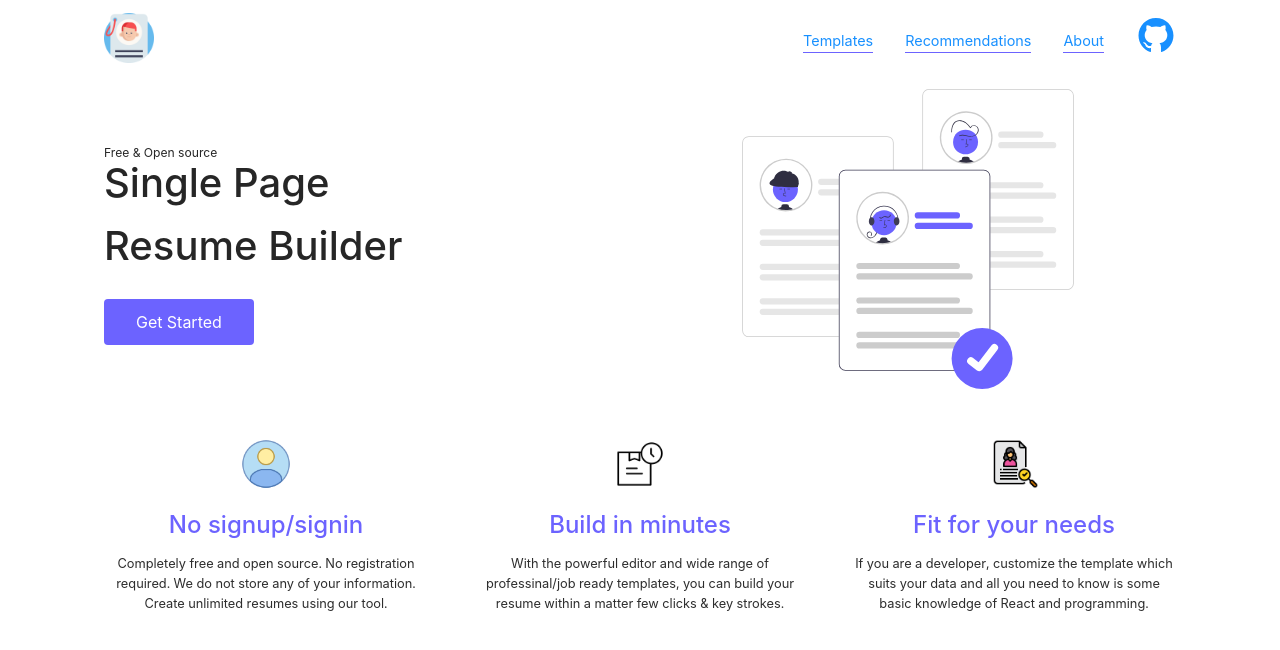
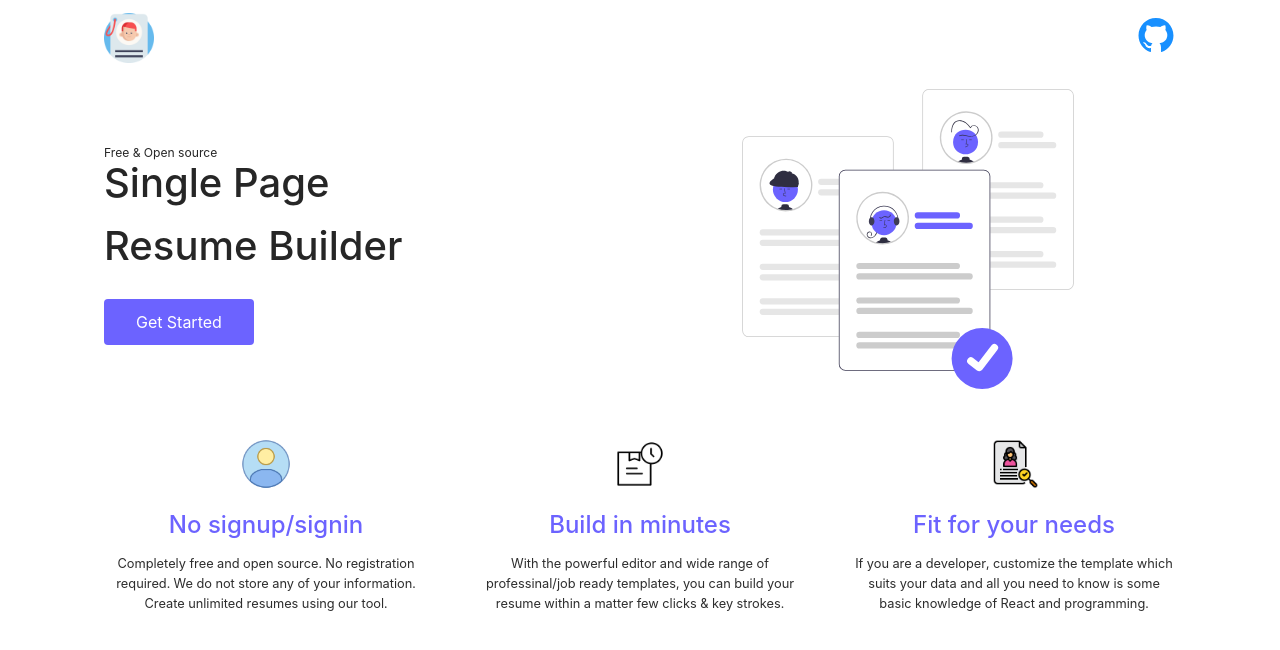
Before and after one commit to ishre-zz/resume-builder, a Next.js app: page / in a window 1280 px wide. Shown: the top 650 px of the page. Built offline with nearby package versions, Linux system fonts and the light colour scheme.

Commit message:
Update navbar.tsx

```diff
--- a/src/home/navbar.tsx
+++ b/src/home/navbar.tsx
@@ -42,11 +42,9 @@ const NavBar: NextPage = () => {
         </a>
       </Link>
       <RightItemsContainer>
-        <a className="nav-item show-web">Templates</a>
-        <a className="nav-item show-web">Recommendations</a>
-        <a className="nav-item show-web">About</a>
+
         <a
-          href="https://github.com/sadanandpai/resume-builder"
+          href="https://github.com/ishre/resume-builder"
           className="icon"
           target="_new"
           title="Source code"
```
